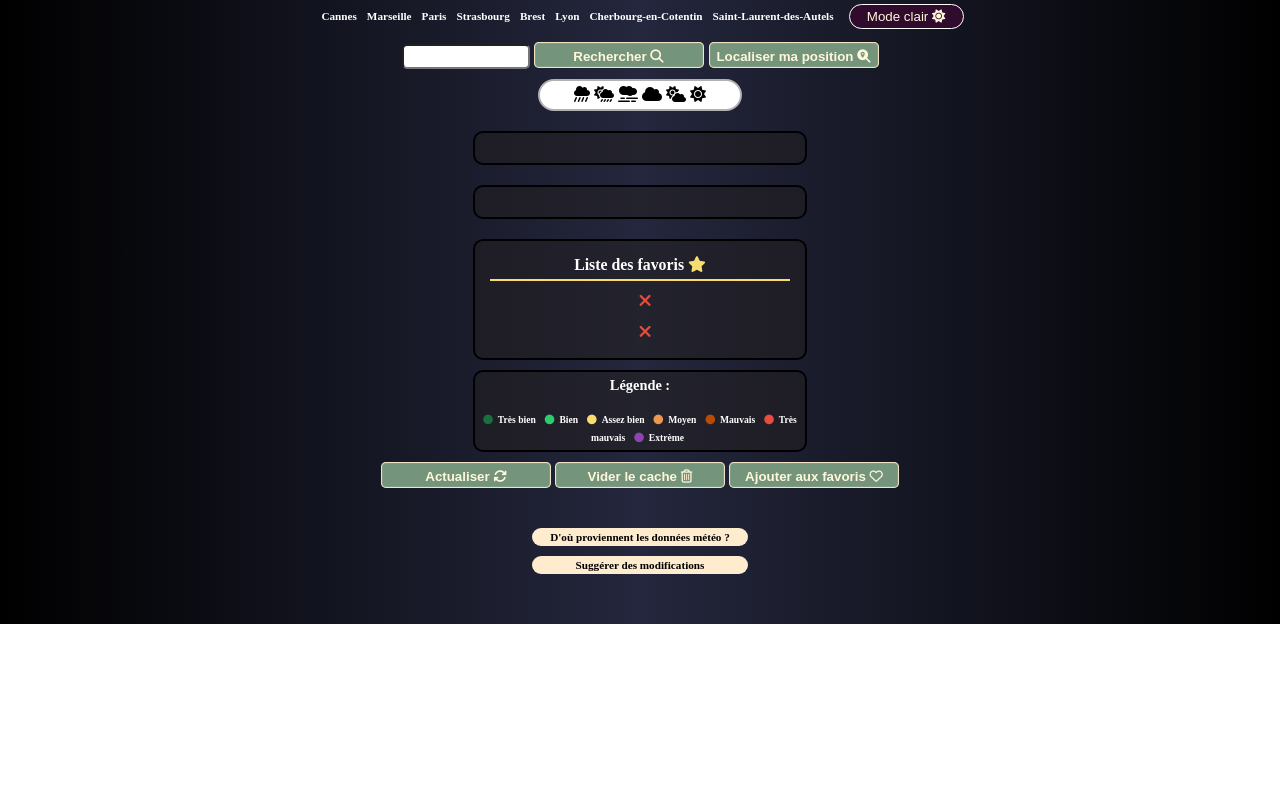
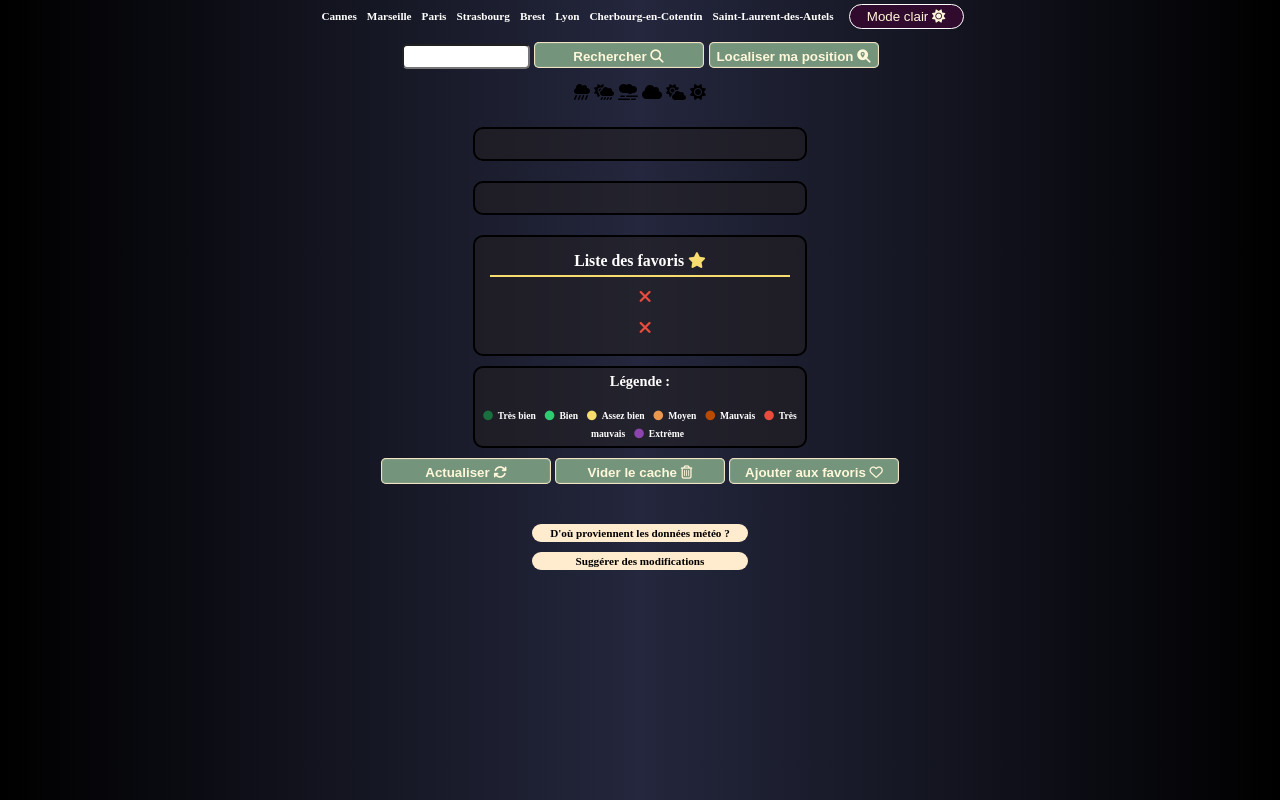
Before and after one commit to David-bod/MeteoApp, a plain HTML site: page index.html in a window 1280 px wide. Drawn offline with Linux system fonts and the light colour scheme; a web font is replaced by a local one.

Commit message:
Version 14
V14 - 1 bug fixé

```diff
--- a/index_style.css
+++ b/index_style.css
@@ -15,6 +15,7 @@ ul{
 html{
     font-family: Raleway;
     font-weight: bolder;
+    height: 100%;
 }
 
 body{
@@ -53,6 +54,8 @@ h1, h2, h3, h4, p, li{
 h1{
     margin-bottom: 10px;
     margin-top: 10px;
+    font-size: 2.5em;
+    transition: 1s;
 }
 
 h2{
@@ -71,8 +74,6 @@ h3{
 
 #typeOfCloud{
     margin-bottom: 10px;
-    border: 2px solid rgb(177, 177, 177);
-    background: white;
     padding-top: 5px;
     padding-bottom: 5px;
     max-width: 200px;
```
